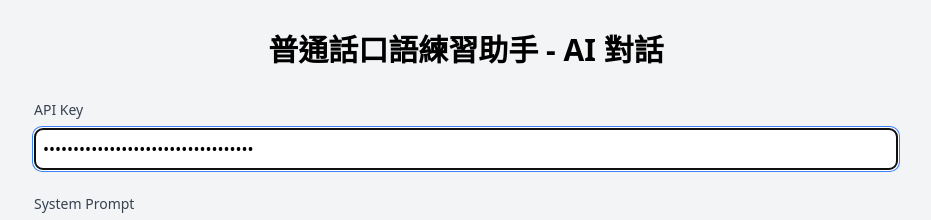
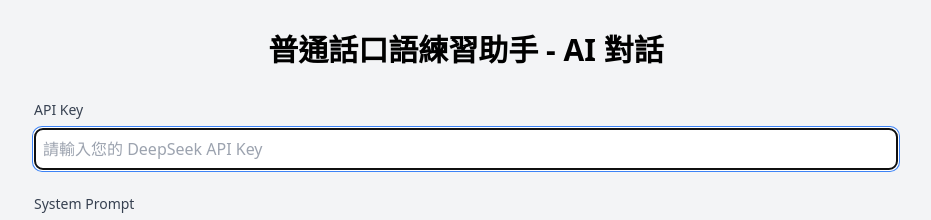
Before and after one commit to LeoLee0224/ai-respond-ttt-demo, a plain HTML site: page index.html in a window 1280 px wide. Shown: the top 220 px of the page, without its empty margins (174-1105 px from the left). Drawn offline with nearby package versions, Linux system fonts and the light colour scheme.

Commit message:
del api key

```diff
--- a/index.html
+++ b/index.html
@@ -24,7 +24,7 @@
           id="apiKeyInput"
           class="w-full p-2 border rounded-lg focus:ring-2 focus:ring-blue-500 focus:border-blue-500"
           placeholder="請輸入您的 DeepSeek API Key"
-          value="sk-c47eb9db749e4d0da072557681f52e83"
+          value=""
         />
       </div>
 
```
